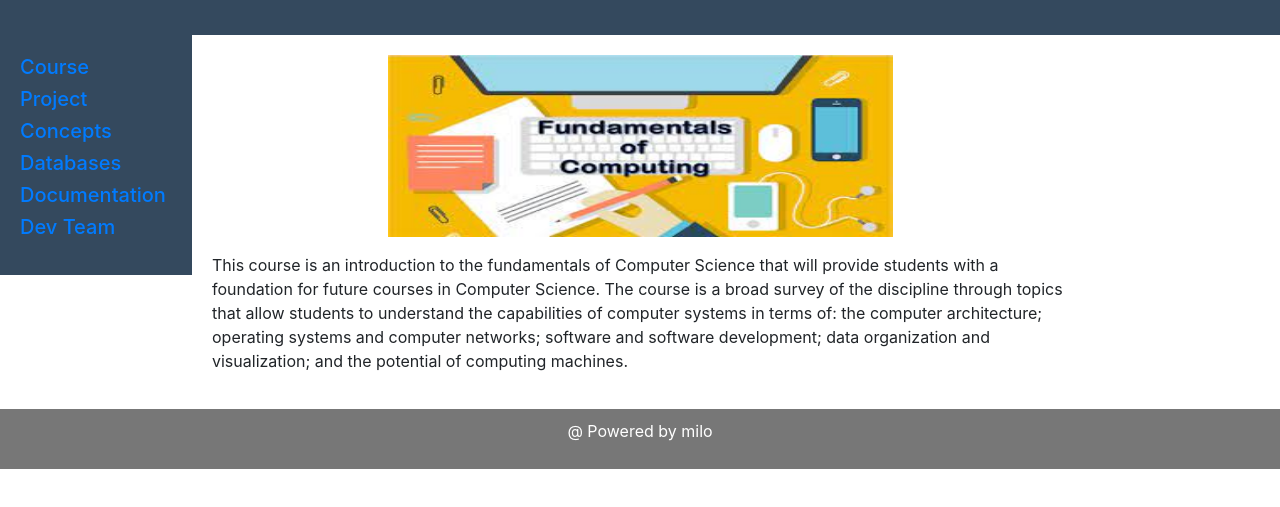
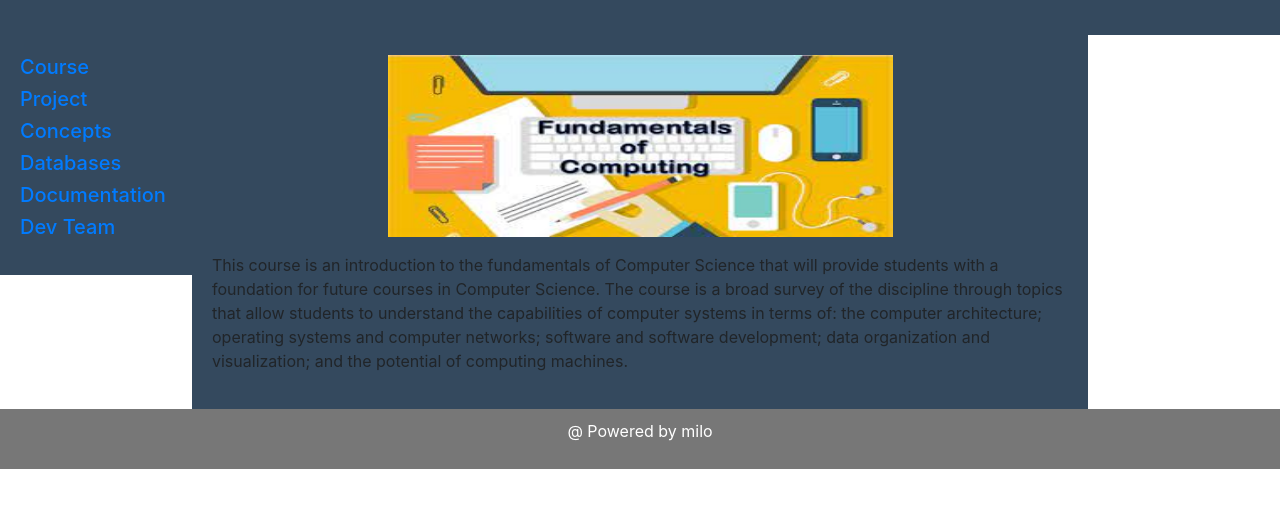
Before and after one commit to milio77/foc1, a plain HTML site: page index.html in a window 1280 px wide. Shown: the part 71-578 px from the top of the page. Drawn offline with nearby package versions, Linux system fonts and the light colour scheme.

Commit message:
Update style.css

```diff
--- a/style.css
+++ b/style.css
@@ -34,7 +34,7 @@ article {
   float: left;
   padding: 20px;
   width: 70%;
-  background-color: #FFFFFF;
+  background-color: #34495E;
   /* height: 300px;  only for demonstration, should be removed */
 }
 
```
